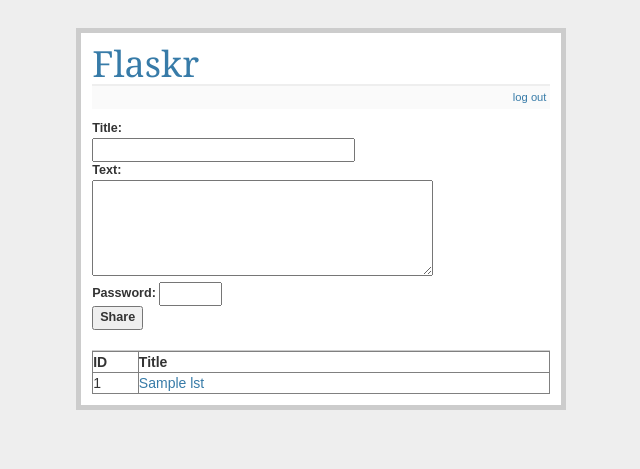
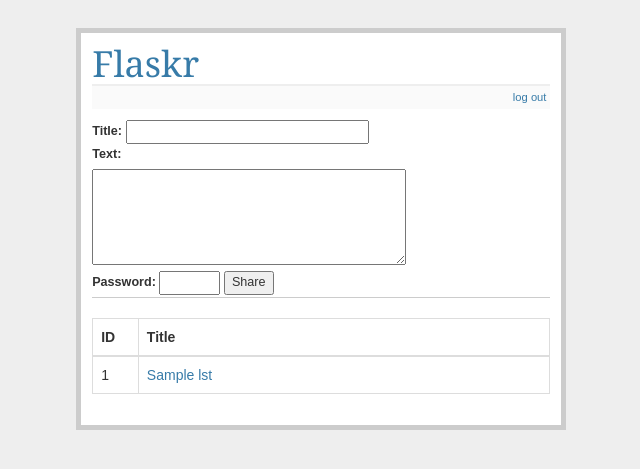
Before and after one commit to ipdae/flaskr, a Flask app: template templates/show_list.html in a window 1280 px wide. Shown: the top 469 px of the page, without its empty margins (319-959 px from the left). Run offline with Flask 2, Linux system fonts and the light colour scheme; the visitor is signed in with stand-in values (Sample User, id 1); the template is opened without the code that fills it: most values are stand-ins (such as "Sample title", 1, 10 or a date in 2020); some libraries are stand-ins or nearby versions.

Commit message:
more bootstrap

```diff
--- a/templates/layout.html
+++ b/templates/layout.html
@@ -6,10 +6,10 @@
 
   <!-- Optional theme -->
   <link rel="stylesheet" href="//netdna.bootstrapcdn.com/bootstrap/3.1.1/css/bootstrap-theme.min.css">
+  <link rel=stylesheet type=text/css href="{{url_for('static', filename='style.css') }}">
+  <script src="http://code.jquery.com/jquery-1.11.0.min.js"></script>
   <!-- Latest compiled and minified JavaScript -->
   <script src="//netdna.bootstrapcdn.com/bootstrap/3.1.1/js/bootstrap.min.js"></script>
-  <link rel=stylesheet type=text/css href="{{url_for('static', filename='style.css') }}">
-  <script src="http://code.jquery.com/jquery-1.11.0.min.js"></script>
   <div class=page>
 	<h1>Flaskr</h1>
 	<div class=metanav>
--- a/templates/show_list.html
+++ b/templates/show_list.html
@@ -1,18 +1,24 @@
 {% extends "layout.html" %}
 {% block body %}
 {% if session.logged_in %}
-<form action="{{ url_for('add_entry') }}" method=post class=add-entry>
-  <dl>
-	<dt>Title:</dt>
-	<dd><input type=text size=30 name=title></dd>
-	<dt>Text:</dt>
-	<dd><textarea name=text rows=5 cols=40></textarea></dd>
-	<dt>Password: <input type=text size=5 name=pw></dt>
-	<dd><input type=submit value=Share></dd>
-  </dl>
+<form action="{{ url_for('add_entry') }}" method=post class=add-entry role=form>
+  <div class=entry-title>
+	<label>Title:</label>
+	<input type=text size=30 name=title>
+  </div>
+  <div class=entry-text>
+	<label>Text:</label>
+  </div>
+  <textarea name=text rows=5 cols=40></textarea>
+  <div>
+	<label>Password:</label>
+	<input type=text size=5 name=pw>
+	<input type=submit value=Share>
+  </div>
 </form>
 {% endif %}
-<table class=List width="100%" border="1">
+<br>
+<table class="table table-bordered">
   <thead>
 	<tr>
 	  <th width="10%">ID</th>
```
Also changed, not shown: templates/show_entry.html (+11 -9 lines).
